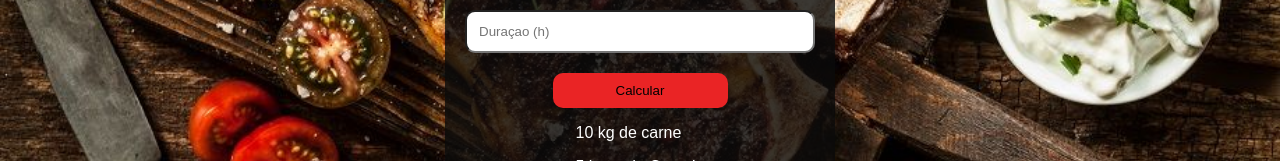
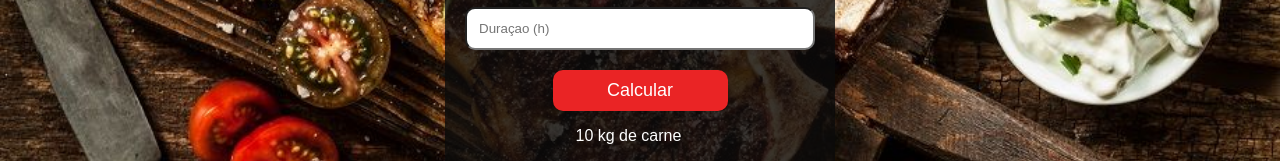
Before and after one commit to Djaysson/Churrascometro, a plain HTML site: page index.html in a window 1280 px wide. Shown: the part 336-497 px from the top of the page. Drawn offline with Linux system fonts and the light colour scheme.

```diff
--- a/styles/style.css
+++ b/styles/style.css
@@ -38,6 +38,8 @@ button{
   width: 50%;
   padding: 10px;
   background-color: #ea2425;
+  color: #FFF;
+  font-size: 18px;
   border: 0;
   border-radius: 10px;
   transition-property:  background-color;
```
Also changed, not shown: img/projeto.png (added), 1 other file.
